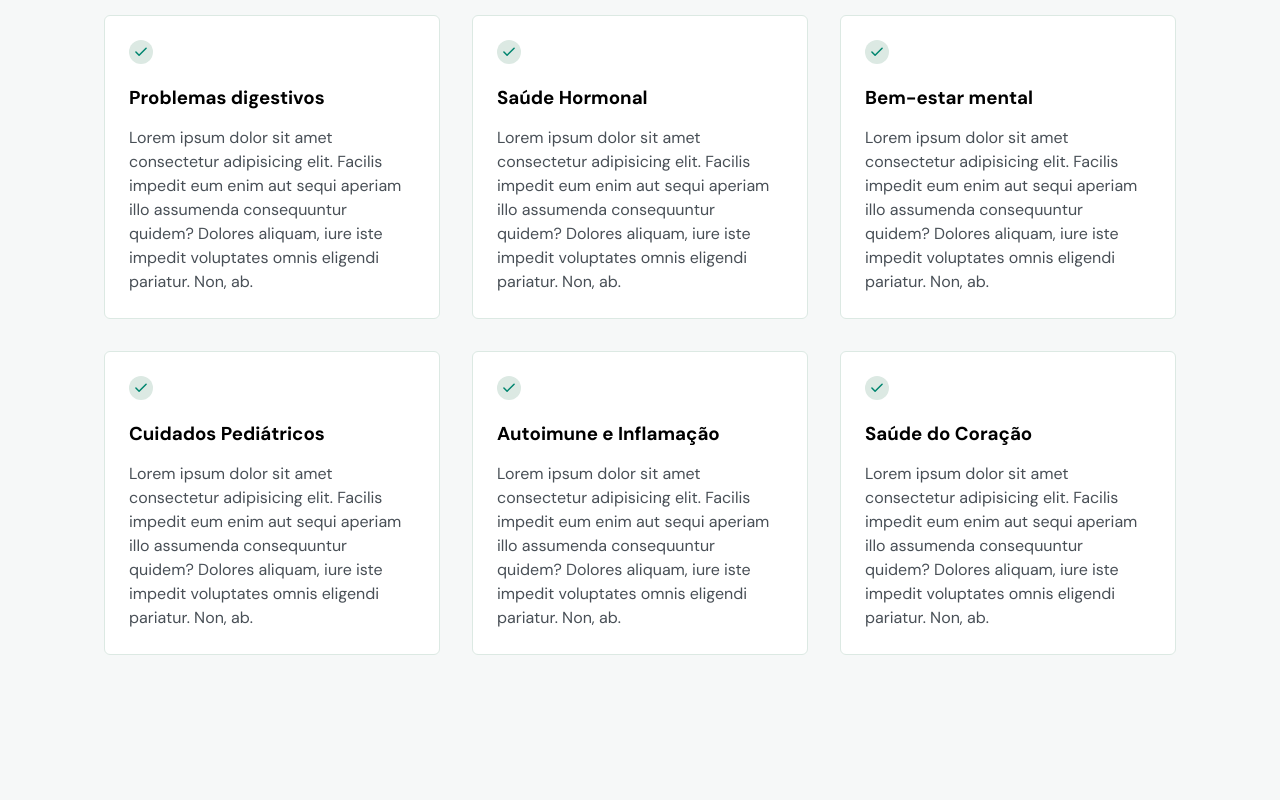
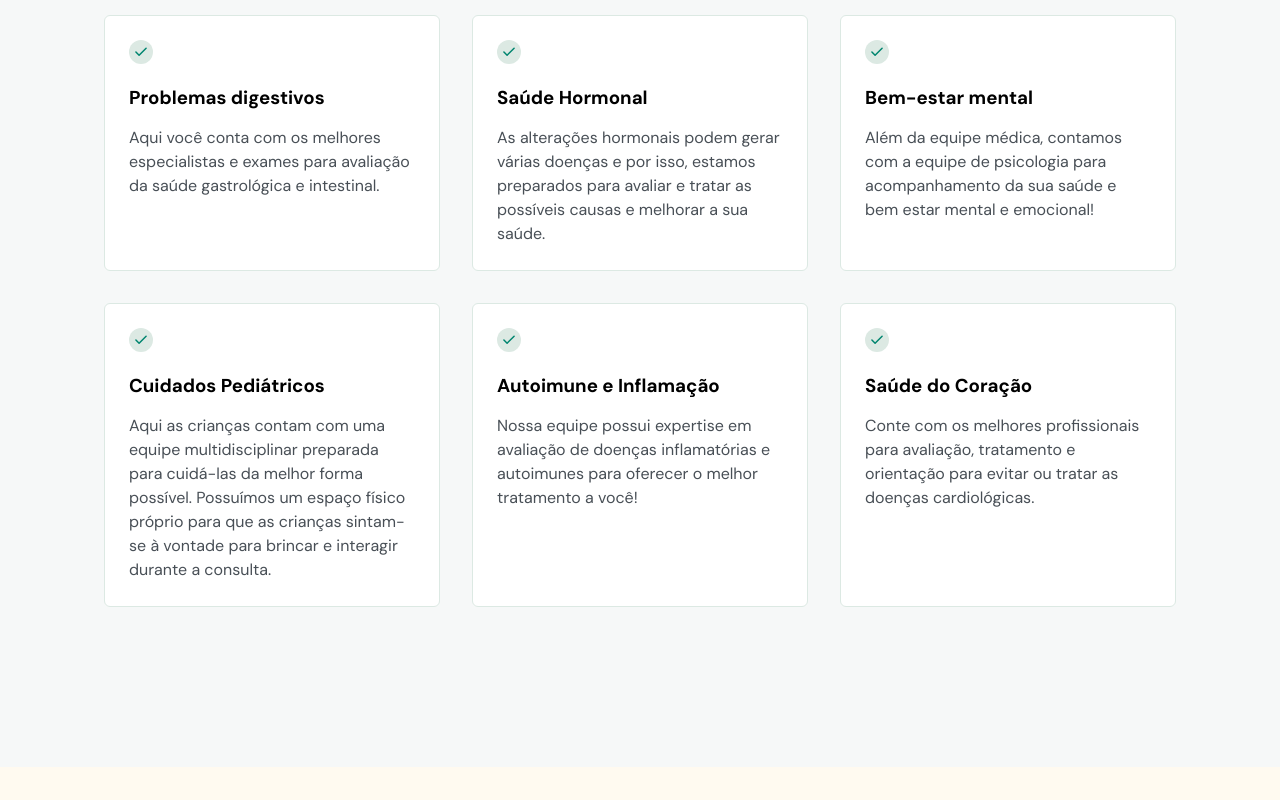
Before and after one commit to tamirisrgarcia/DoctorCare_NLW_Rocketseat, a plain HTML site: page index.html in a window 1280 px wide. Shown: the part 1180-1980 px from the top of the page. Drawn offline with nearby package versions, Linux system fonts and the light colour scheme.

Commit message:
ajuste descritivo HTML

```diff
--- a/index.html
+++ b/index.html
@@ -279,7 +279,7 @@
                 <path d="M17.091 8.18182L10.091 15.1818L6.90918 12" stroke="#00856F" stroke-width="1.5" stroke-linecap="round" stroke-linejoin="round"/>
                 </svg>
               <h3>Problemas digestivos</h3>
-              <p>Lorem ipsum dolor sit amet consectetur adipisicing elit. Facilis impedit eum enim aut sequi aperiam illo assumenda consequuntur quidem? Dolores aliquam, iure iste impedit voluptates omnis eligendi pariatur. Non, ab.</p>
+              <p>Aqui você conta com os melhores especialistas e exames para avaliação da saúde gastrológica e intestinal.</p>
             </div>
             <div class="card">
               <svg width="24" height="24" viewBox="0 0 24 24" fill="none" xmlns="http://www.w3.org/2000/svg">
@@ -287,7 +287,7 @@
                 <path d="M17.091 8.18182L10.091 15.1818L6.90918 12" stroke="#00856F" stroke-width="1.5" stroke-linecap="round" stroke-linejoin="round"/>
                 </svg>
               <h3>Saúde Hormonal</h3>
-              <p>Lorem ipsum dolor sit amet consectetur adipisicing elit. Facilis impedit eum enim aut sequi aperiam illo assumenda consequuntur quidem? Dolores aliquam, iure iste impedit voluptates omnis eligendi pariatur. Non, ab.</p>
+              <p>As alterações hormonais podem gerar várias doenças e por isso, estamos preparados para avaliar e tratar as possíveis causas e melhorar a sua saúde.</p>
             </div>
             <div class="card">
               <svg width="24" height="24" viewBox="0 0 24 24" fill="none" xmlns="http://www.w3.org/2000/svg">
@@ -295,7 +295,7 @@
                 <path d="M17.091 8.18182L10.091 15.1818L6.90918 12" stroke="#00856F" stroke-width="1.5" stroke-linecap="round" stroke-linejoin="round"/>
                 </svg>
               <h3>Bem-estar mental</h3>
-              <p>Lorem ipsum dolor sit amet consectetur adipisicing elit. Facilis impedit eum enim aut sequi aperiam illo assumenda consequuntur quidem? Dolores aliquam, iure iste impedit voluptates omnis eligendi pariatur. Non, ab.</p>
+              <p>Além da equipe médica, contamos com a equipe de psicologia para acompanhamento da sua saúde e bem estar mental e emocional!</p>
             </div>
             <div class="card">
               <svg width="24" height="24" viewBox="0 0 24 24" fill="none" xmlns="http://www.w3.org/2000/svg">
@@ -303,7 +303,7 @@
                 <path d="M17.091 8.18182L10.091 15.1818L6.90918 12" stroke="#00856F" stroke-width="1.5" stroke-linecap="round" stroke-linejoin="round"/>
                 </svg>
               <h3>Cuidados Pediátricos</h3>
-              <p>Lorem ipsum dolor sit amet consectetur adipisicing elit. Facilis impedit eum enim aut sequi aperiam illo assumenda consequuntur quidem? Dolores aliquam, iure iste impedit voluptates omnis eligendi pariatur. Non, ab.</p>
+              <p>Aqui as crianças contam com uma equipe multidisciplinar preparada para cuidá-las da melhor forma possível. Possuímos um espaço físico próprio para que as crianças sintam-se à vontade para brincar e interagir durante a consulta.</p>
             </div>
             <div class="card">
               <svg width="24" height="24" viewBox="0 0 24 24" fill="none" xmlns="http://www.w3.org/2000/svg">
@@ -311,7 +311,7 @@
                 <path d="M17.091 8.18182L10.091 15.1818L6.90918 12" stroke="#00856F" stroke-width="1.5" stroke-linecap="round" stroke-linejoin="round"/>
                 </svg>
               <h3>Autoimune e Inflamação</h3>
-              <p>Lorem ipsum dolor sit amet consectetur adipisicing elit. Facilis impedit eum enim aut sequi aperiam illo assumenda consequuntur quidem? Dolores aliquam, iure iste impedit voluptates omnis eligendi pariatur. Non, ab.</p>
+              <p>Nossa equipe possui expertise em avaliação de doenças inflamatórias e autoimunes para oferecer o melhor tratamento a você!</p>
             </div>
             <div class="card">
               <svg width="24" height="24" viewBox="0 0 24 24" fill="none" xmlns="http://www.w3.org/2000/svg">
@@ -319,7 +319,7 @@
                 <path d="M17.091 8.18182L10.091 15.1818L6.90918 12" stroke="#00856F" stroke-width="1.5" stroke-linecap="round" stroke-linejoin="round"/>
                 </svg>
               <h3>Saúde do Coração</h3>
-              <p>Lorem ipsum dolor sit amet consectetur adipisicing elit. Facilis impedit eum enim aut sequi aperiam illo assumenda consequuntur quidem? Dolores aliquam, iure iste impedit voluptates omnis eligendi pariatur. Non, ab.</p>
+              <p>Conte com os melhores profissionais para avaliação, tratamento e orientação para evitar ou tratar as doenças cardiológicas.</p>
             </div>
           </div>
         </div>
@@ -334,7 +334,7 @@
           </header>
 
           <div class="content">
-            <p>Lorem ipsum dolor sit amet consectetur adipisicing elit. Odit nam voluptas laudantium libero. Officia, sint iure, quaerat quam itaque ipsa nobis quasi repudiandae odio molestias quisquam iste possimus aut obcaecati!</p>
+            <p>A DoctorCare tem a missão de ampliar o acesso à saúde e bem-estar dos seus pacientes/clientes. Com um atendimento de excelência e contando com uma equipe multidisciplinar o nosso intuito é de proporcionar a completa harmonia do corpo e mente em um ambiente super agradável e acolhedor. <b>Cuidar de você é a nossa maior motivação!</b></p>
           </div>
         </div>
 
```
